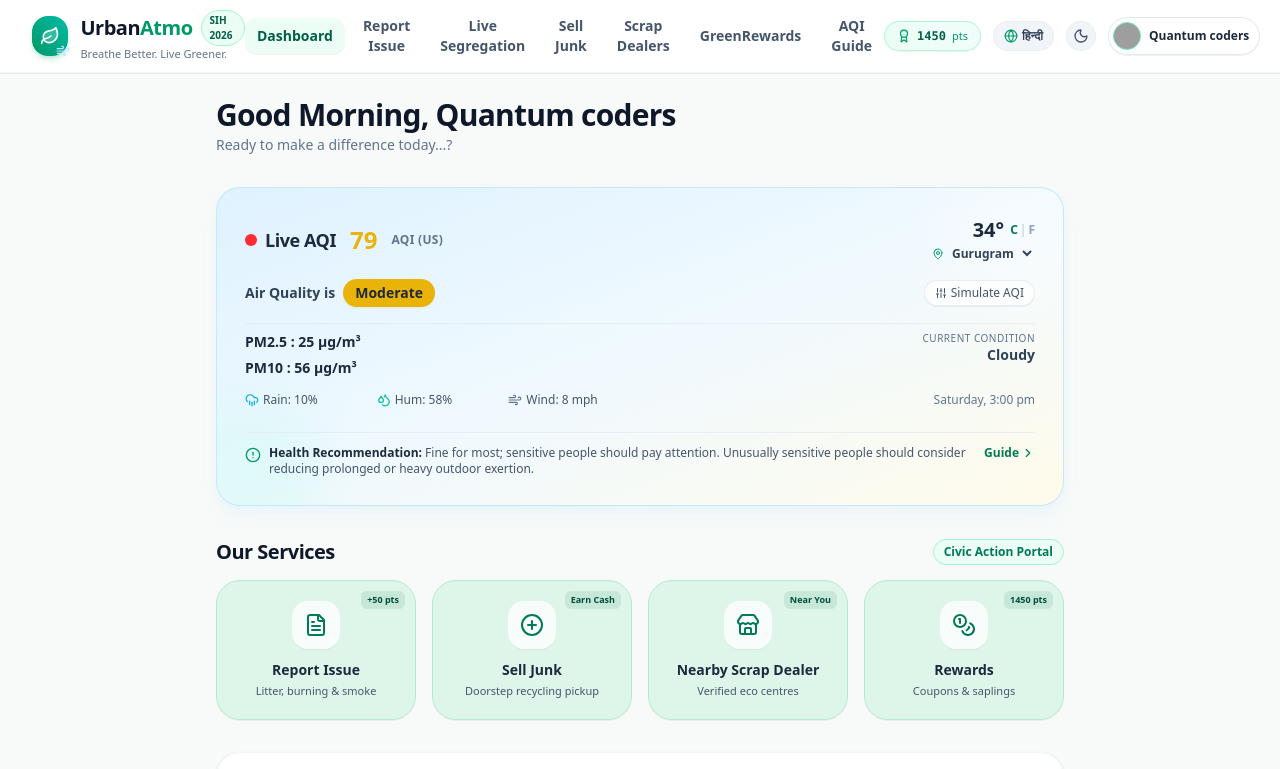
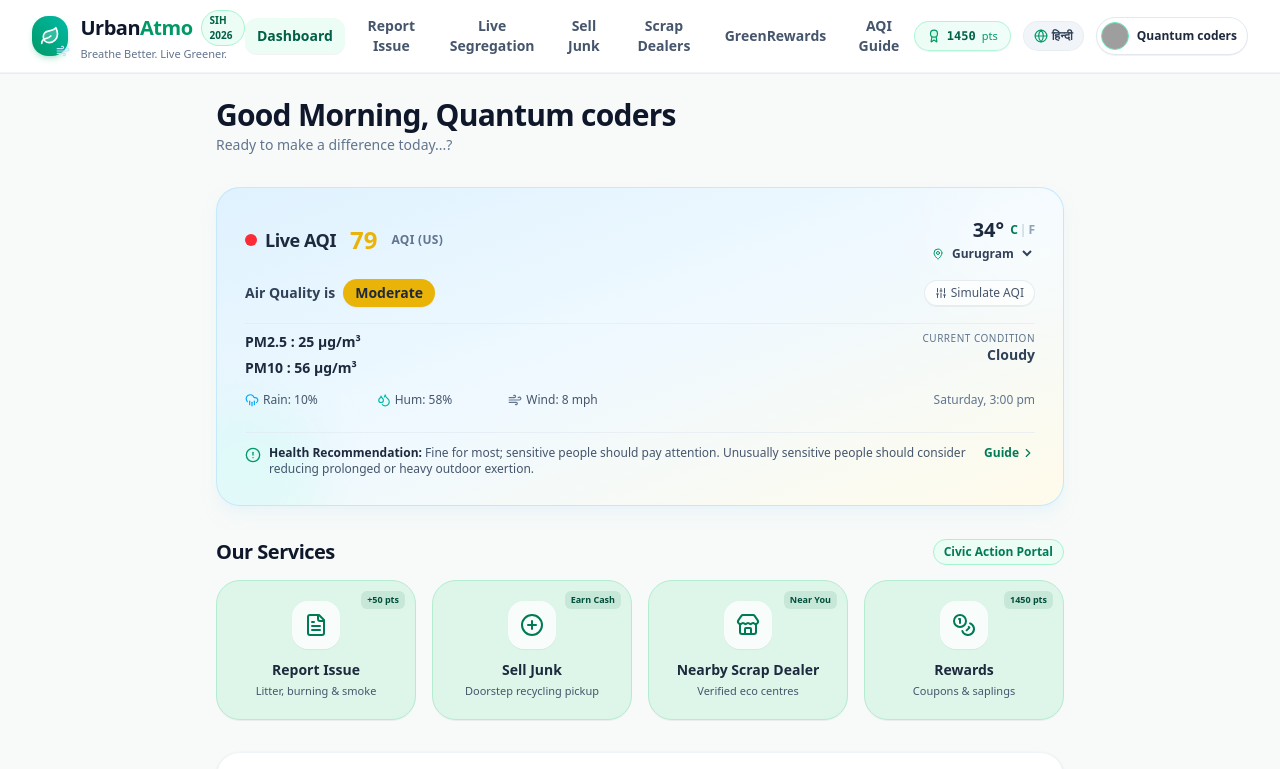
Before and after one commit to ashoothakur92-prog/urbanAtmo, a React (Vite) app: page / in a window 1280 px wide. Shown: the top 769 px of the page. Built offline with nearby package versions, Linux system fonts and the light colour scheme; grey boxes are pictures that could not be loaded.

Commit message:
refactor: remove dark mode toggle functionality

```diff
--- a/index.html
+++ b/index.html
@@ -1,8 +1,8 @@
 <!doctype html>
-<html lang="en" class="min-h-full">
+<html lang="en">
   <head>
     <meta charset="UTF-8" />
-    <meta name="viewport" content="width=device-width, initial-scale=1.0, viewport-fit=cover" />
+    <meta name="viewport" content="width=device-width, initial-scale=1.0" />
     <title>UrbanAtmo - Breathe Better. Live Greener.</title>
     <meta name="description" content="Clean & Green urban sustainability platform for air quality monitoring, waste segregation, recycling, and eco-rewards." />
     <meta property="og:title" content="UrbanAtmo - Breathe Better. Live Greener." />
@@ -13,8 +13,8 @@
     <link rel="preconnect" href="https://fonts.gstatic.com" crossorigin>
     <link href="https://fonts.googleapis.com/css2?family=Plus+Jakarta+Sans:wght@400;500;600;700;800&display=swap" rel="stylesheet">
   </head>
-  <body class="min-h-screen font-sans antialiased selection:bg-emerald-500 selection:text-white bg-[#f7faf8] dark:bg-[#090d16] text-slate-900 dark:text-slate-100">
-    <div id="root" class="min-h-screen flex flex-col"></div>
+  <body class="font-sans antialiased selection:bg-emerald-500 selection:text-white bg-slate-50 text-slate-900">
+    <div id="root"></div>
     <script type="module" src="/src/main.tsx"></script>
   </body>
 </html>
--- a/src/App.tsx
+++ b/src/App.tsx
@@ -1,4 +1,4 @@
-import React, { useState, useEffect } from 'react';
+import React, { useState } from 'react';
 import {
   PageType,
   UserProfile,
@@ -134,30 +134,9 @@ export default function App() {
     showToast('info', 'Demo Data Reset', 'Restored to original initial state.');
   };
 
-  const handleToggleDarkMode = () => {
-    const newDarkMode = !user.darkMode;
-    setUser(prev => ({ ...prev, darkMode: newDarkMode }));
-    showToast(
-      'info',
-      newDarkMode ? 'Dark Mode Active' : 'Light Mode Active',
-      newDarkMode ? 'Theme changed to low-light dark mode' : 'Theme changed to clean daylight mode'
-    );
-  };
-
-  // Sync dark mode class to html document and body
-  useEffect(() => {
-    if (user.darkMode) {
-      document.documentElement.classList.add('dark');
-      document.body.classList.add('dark');
-    } else {
-      document.documentElement.classList.remove('dark');
-      document.body.classList.remove('dark');
-    }
-  }, [user.darkMode]);
-
   return (
-    <div className={`min-h-screen min-h-[100dvh] flex-1 flex flex-col font-sans transition-colors duration-300 ${
-      user.darkMode ? 'dark bg-slate-950 text-slate-100' : 'bg-[#f7faf8] text-slate-900'
+    <div className={`min-h-screen flex flex-col font-sans transition-colors duration-300 ${
+      user.darkMode ? 'bg-slate-950 text-slate-100' : 'bg-[#f7faf8] text-slate-900'
     }`}>
 
       {/* Toast Alert Component */}
@@ -170,7 +149,6 @@ export default function App() {
         user={user}
         isHindi={isHindi}
         onToggleLanguage={handleToggleLanguage}
-        onToggleDarkMode={handleToggleDarkMode}
       />
 
       {/* Main Content Area */}
--- a/src/components/AQIScaleVisual.tsx
+++ b/src/components/AQIScaleVisual.tsx
@@ -33,11 +33,11 @@ export const AQIScaleVisual: React.FC<AQIScaleVisualProps> = ({
       {/* Main visual scale with vertical arrow on left matching Screenshot 2 */}
       <div className="flex items-stretch gap-3 sm:gap-6 max-w-xl mx-auto">
         {/* Vertical arrow indicator */}
-        <div className="flex flex-col items-center justify-between py-2 shrink-0 w-6 sm:w-8">
-          <div className="w-0.5 sm:w-1 flex-1 bg-emerald-600 relative rounded-full flex items-center justify-center">
+        <div className="flex flex-col items-center justify-between py-2 shrink-0">
+          <div className="w-0.5 sm:w-1 flex-1 bg-emerald-600 relative rounded-full">
             {/* Centered rotated label */}
             <div className="absolute top-1/2 left-1/2 -translate-x-1/2 -translate-y-1/2 -rotate-90 whitespace-nowrap">
-              <span className="text-[9px] sm:text-[11px] font-bold text-emerald-700 dark:text-emerald-400 tracking-wider uppercase px-2 py-0.5 bg-white/95 dark:bg-slate-800 rounded border border-emerald-200 dark:border-emerald-800 shadow-2xs">
+              <span className="text-[9px] sm:text-[11px] font-bold text-emerald-700 tracking-wider uppercase px-2 py-0.5 bg-white/90 rounded border border-emerald-200">
                 {isHindi ? 'स्वास्थ्य जोखिम बढ़ता है' : 'HEALTH RISK INCREASES'}
               </span>
             </div>
--- a/src/components/Navbar.tsx
+++ b/src/components/Navbar.tsx
@@ -4,9 +4,7 @@ import {
   Wind,
   Award,
   Globe,
-  User,
-  Moon,
-  Sun
+  User
 } from 'lucide-react';
 import { PageType, UserProfile } from '../types';
 
@@ -16,7 +14,6 @@ interface NavbarProps {
   user: UserProfile;
   isHindi: boolean;
   onToggleLanguage: () => void;
-  onToggleDarkMode?: () => void;
 }
 
 export const Navbar: React.FC<NavbarProps> = ({
@@ -112,22 +109,6 @@ export const Navbar: React.FC<NavbarProps> = ({
               <span>{isHindi ? 'EN' : 'हिन्दी'}</span>
             </button>
 
-            {/* Dark Mode Quick Toggle */}
-            {onToggleDarkMode && (
-              <button
-                onClick={onToggleDarkMode}
-                className="p-1.5 rounded-full bg-slate-100 hover:bg-slate-200 text-slate-700 transition-colors cursor-pointer border border-slate-200/60"
-                title={user.darkMode ? 'Switch to Light Mode' : 'Switch to Dark Mode'}
-                aria-label="Toggle Dark Mode"
-              >
-                {user.darkMode ? (
-                  <Sun className="h-4 w-4 text-amber-500" />
-                ) : (
-                  <Moon className="h-4 w-4 text-slate-600" />
-                )}
-              </button>
-            )}
-
             {/* Profile Avatar / Link */}
             <button
               onClick={() => onNavigate('profile')}
--- a/src/index.css
+++ b/src/index.css
@@ -1,41 +1,13 @@
 @import "tailwindcss";
-
-/* Base html & body layout to cover any viewport gaps and ensure natural scrolling */
-html {
-  min-height: 100%;
-  margin: 0;
-  padding: 0;
-  background-color: #f7faf8;
-  color: #0f172a;
-  scroll-behavior: smooth;
-}
-
-body {
-  min-height: 100%;
-  margin: 0;
-  padding: 0;
-  background-color: #f7faf8;
-  color: #0f172a;
-  overflow-x: hidden;
-}
-
-#root {
-  min-height: 100vh;
-  min-height: 100dvh;
-  width: 100%;
-  display: flex;
-  flex-direction: column;
-}
 
 /* Dark mode theme styling when dark class is active */
 .dark {
   color-scheme: dark;
 }
 
-html.dark,
 .dark,
 .dark body {
-  background-color: #090d16 !important;
+  background-color: #090d16;
   color: #f1f5f9;
 }
 
@@ -95,31 +67,3 @@ html.dark,
 .dark #dashboard-page .bg-\[\#d5f5e3\]\/70:hover {
   background-color: rgba(6, 78, 59, 0.65) !important;
 }
-
-.dark input,
-.dark select,
-.dark textarea {
-  background-color: #1a2234 !important;
-  color: #f1f5f9 !important;
-  border-color: #334155 !important;
-}
-
-.dark input::placeholder,
-.dark textarea::placeholder {
-  color: #64748b !important;
-}
-
-.dark #live-aqi-card-container > div {
-  background: linear-gradient(135deg, #111a2e 0%, #0f172a 60%, #1e293b 100%) !important;
-  border-color: #334155 !important;
-  box-shadow: 0 10px 25px -5px rgba(0, 0, 0, 0.4) !important;
-}
-
-.dark #live-aqi-card-container .text-slate-800,
-.dark #live-aqi-card-container .text-slate-700 {
-  color: #f8fafc !important;
-}
-
-.dark #live-aqi-card-container .text-slate-600 {
-  color: #cbd5e1 !important;
-}
```
